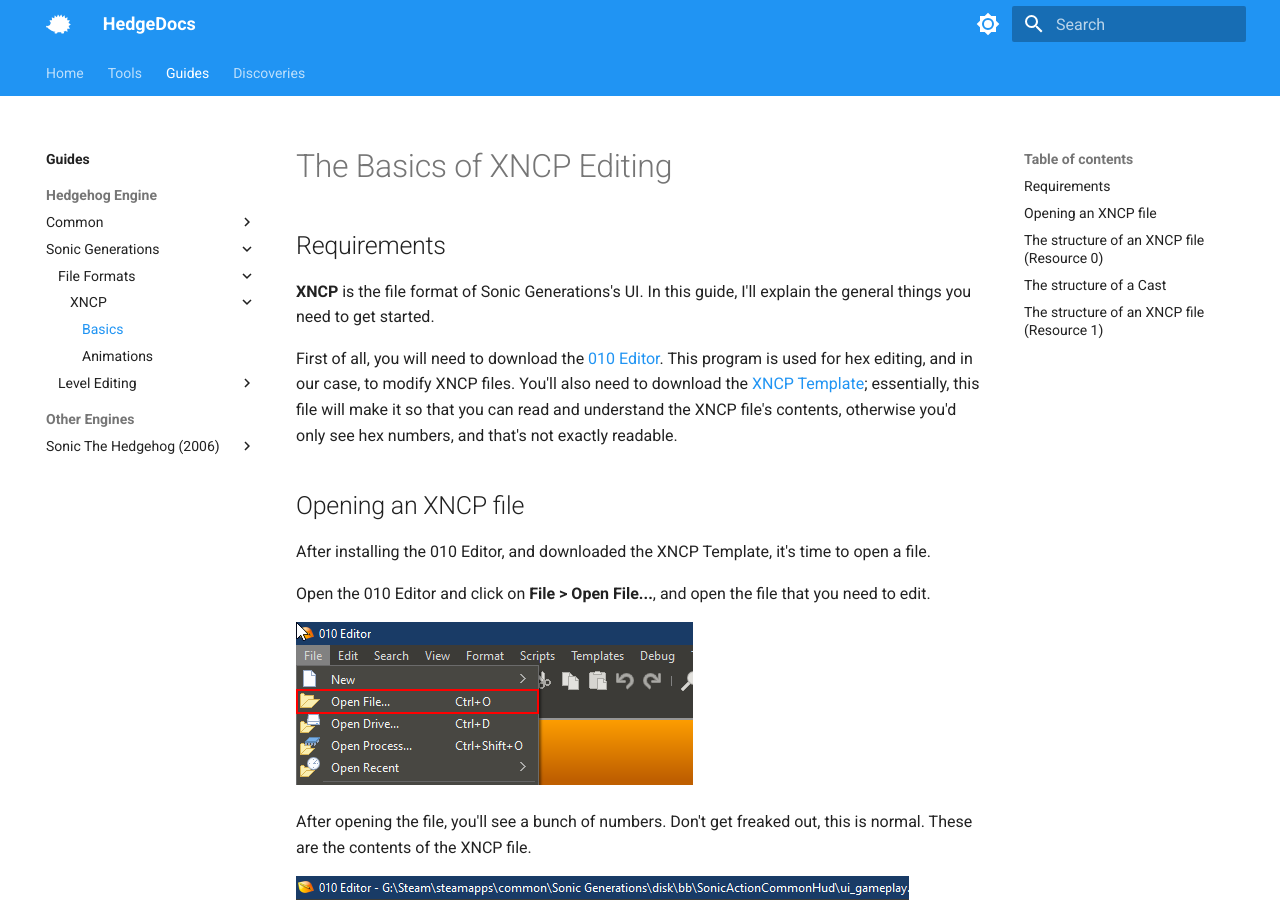
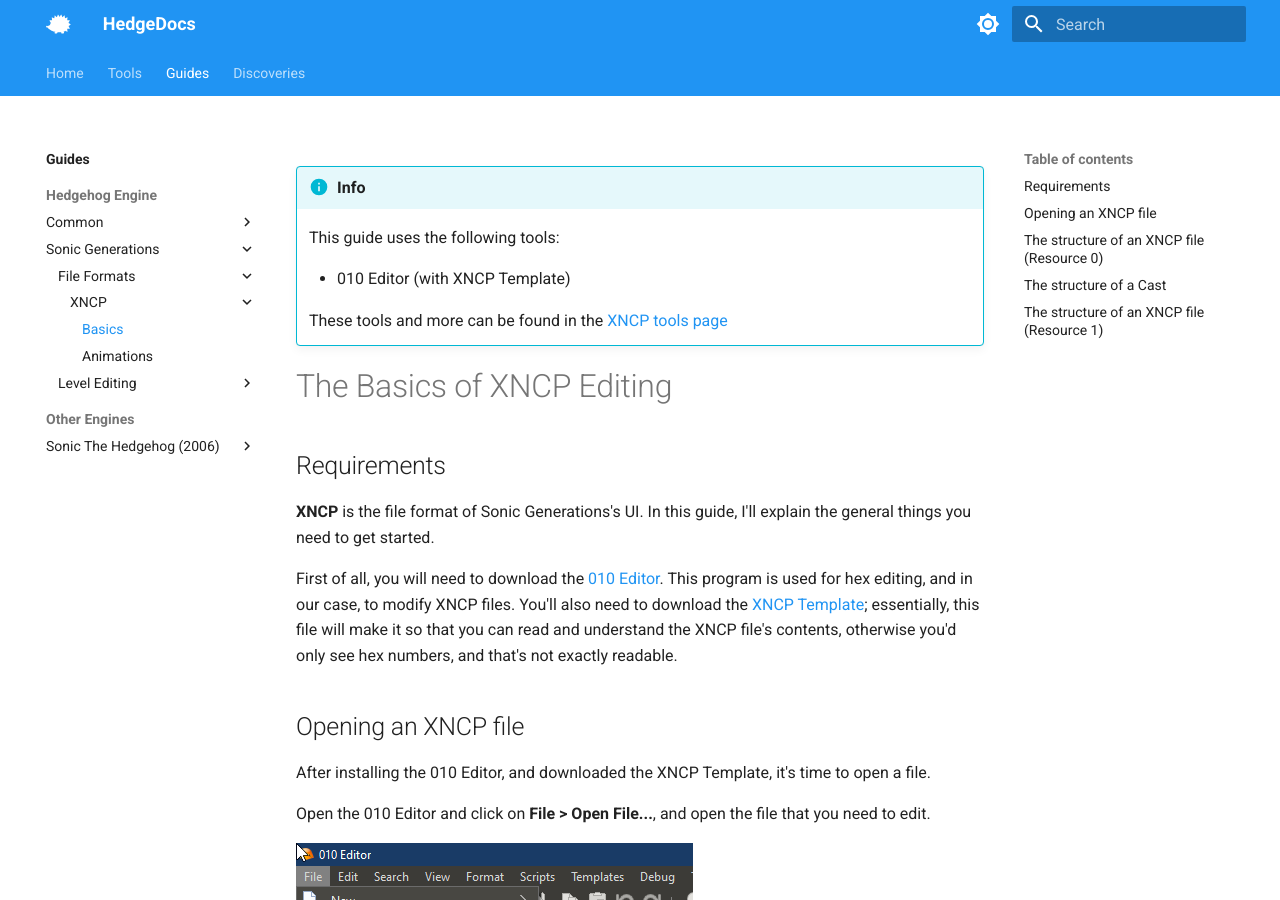
Before and after one commit to HedgeDocs/HedgeDocs.github.io, an MkDocs documentation site: the page built from docs/guides/hedgehog-engine/blueblur/files/xncp/basics.md, in a window 1280 px wide and 900 px high. Built offline with MkDocs 1.6.1 and Material for MkDocs 9.7.7, drawn with Linux system fonts in a browser that asks for light colours.

Commit message:
Update basics.md

```diff
--- a/docs/guides/hedgehog-engine/blueblur/files/xncp/basics.md
+++ b/docs/guides/hedgehog-engine/blueblur/files/xncp/basics.md
@@ -1,6 +1,12 @@
 ---
 description: XNCP Basics, using 010 Editor
 ---
+!!! info
+    This guide uses the following tools:
+
+    - 010 Editor (with XNCP Template)
+
+    These tools and more can be found in the [XNCP tools page](/tools/hedgehog-engine/blueblur/files/xncp)
 # The Basics of XNCP Editing
 
 ## Requirements
```
